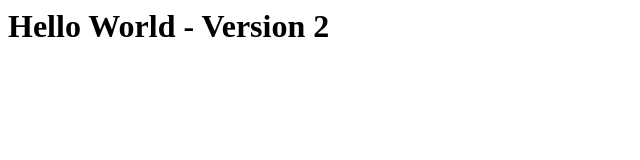
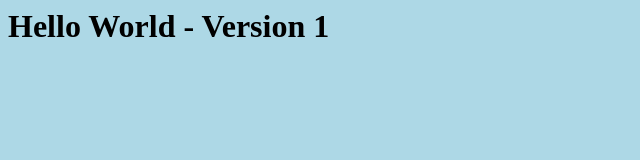
Before and after one commit to bretonne/demo-gradual-rollout, a plain HTML site: page index.html in a window 1280 px wide. Shown: the whole page, without its empty margins (0-640 px from the left). Drawn offline with Linux system fonts and the light colour scheme.

Commit message:
version updates

```diff
--- a/index.html
+++ b/index.html
@@ -1,5 +1,5 @@
 <html>
-    <body style="background-color: light-green;">
-        <h1>Hello World - Version 2</h1>
+    <body style="background-color: lightblue;">
+        <h1>Hello World - Version 1</h1>
     </body>
 </html>
```
Also changed, not shown: 1 other file.
